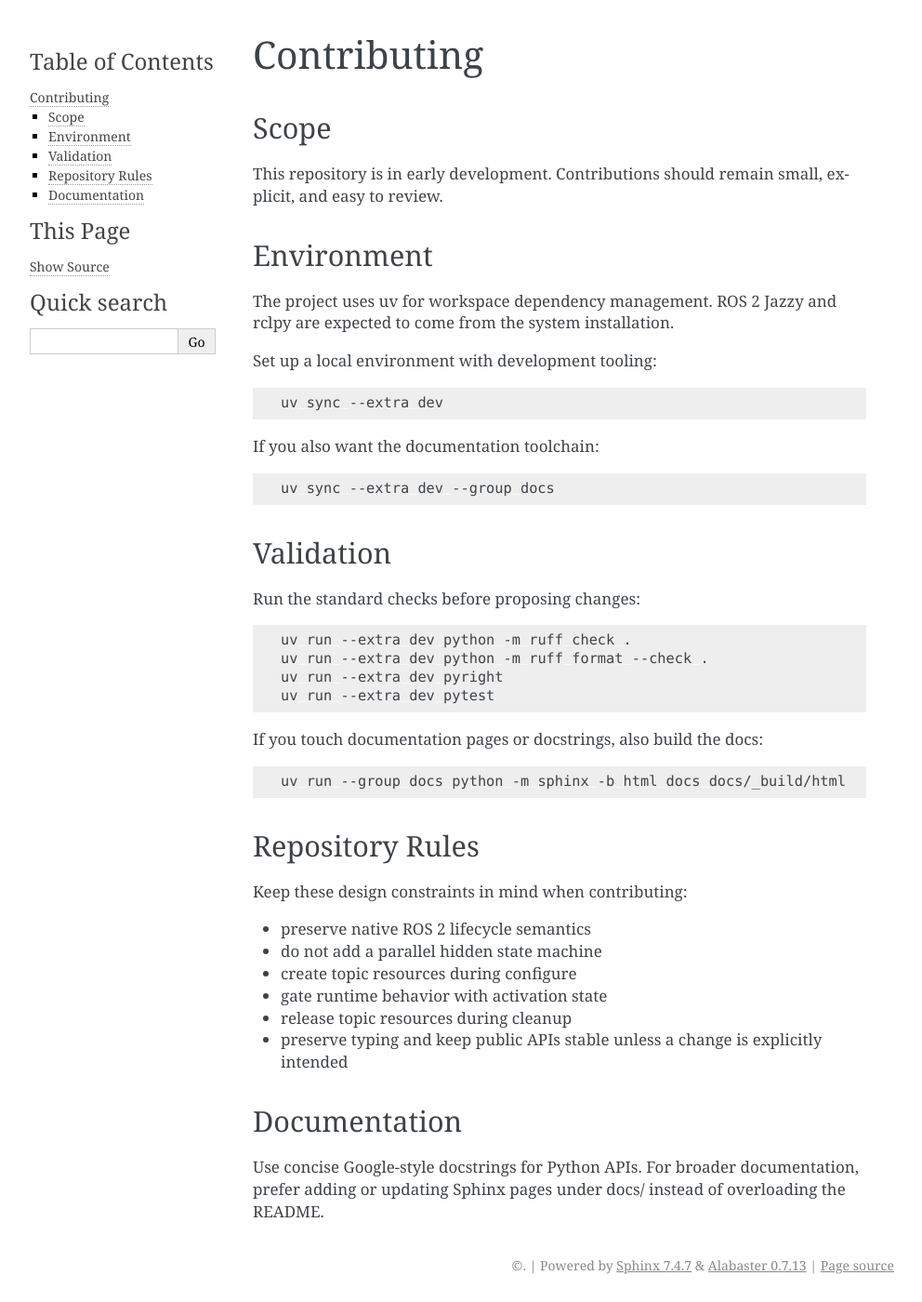
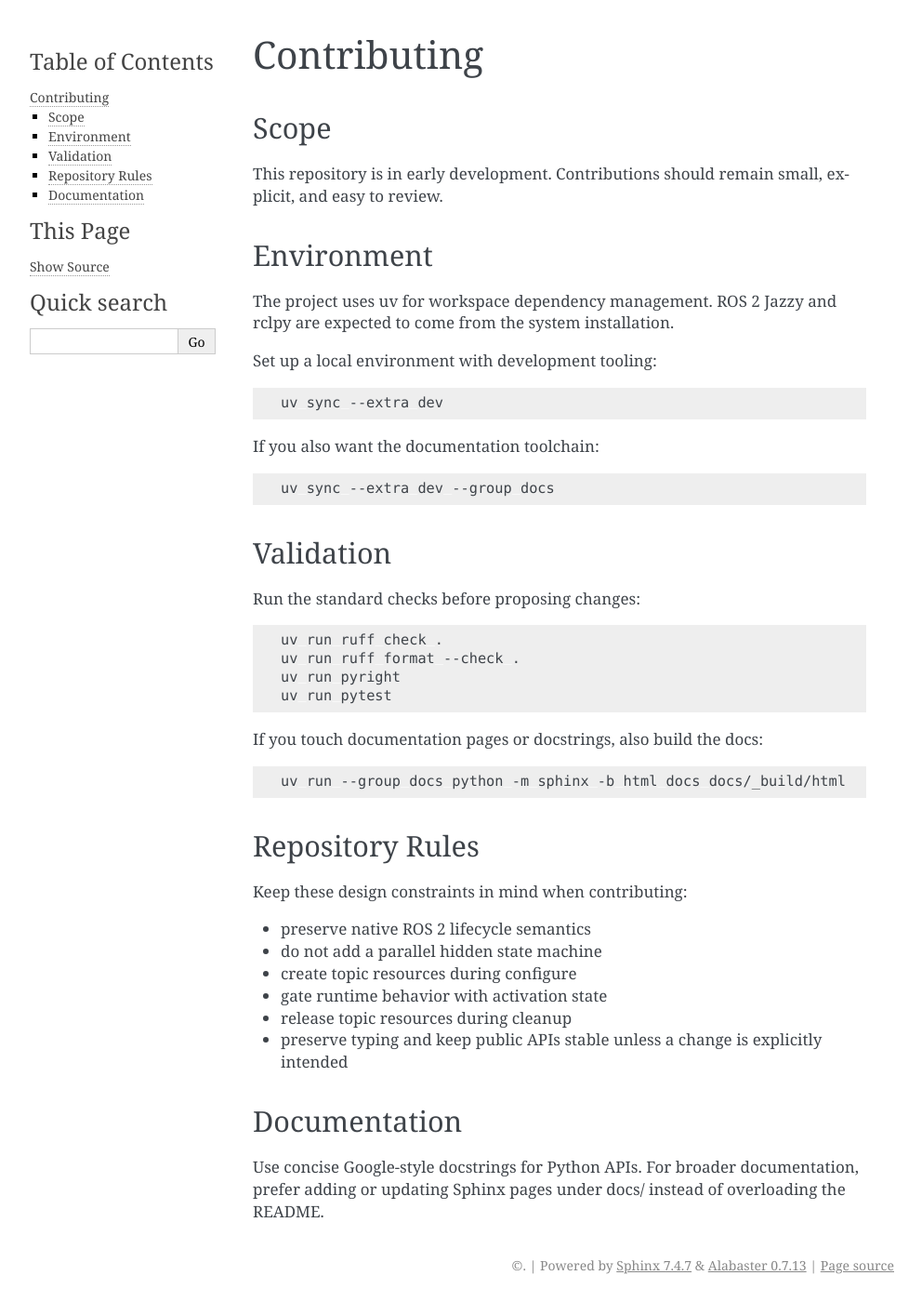
Before and after one commit to apajon/lifecore_ros2, a Sphinx documentation site: the page built from docs/contributing.rst, in a window 1280 px wide. Shown: the whole page at 93% size, without its empty margins (148-1140 px from the left). Built offline with Sphinx 7.4.7, drawn with Linux system fonts in a browser that asks for light colours.

Commit message:
docs(guides): normalize validation commands to bare uv run form
Replace `uv run --extra dev python -m ruff ...` / pyright / pytest with the
bare `uv run ruff check .` / `uv run pyright` / `uv run pytest` form in
getting_started.rst and contributing.rst, matching CONTRIBUTING.md and the
commands listed in .github/copilot-instructions.md.

```diff
--- a/docs/contributing.rst
+++ b/docs/contributing.rst
@@ -31,10 +31,10 @@ Run the standard checks before proposing changes:
 
 .. code-block:: bash
 
-   uv run --extra dev python -m ruff check .
-   uv run --extra dev python -m ruff format --check .
-   uv run --extra dev pyright
-   uv run --extra dev pytest
+   uv run ruff check .
+   uv run ruff format --check .
+   uv run pyright
+   uv run pytest
 
 If you touch documentation pages or docstrings, also build the docs:
 
```
Also changed, not shown: docs/getting_started.rst (+4 -4 lines).
